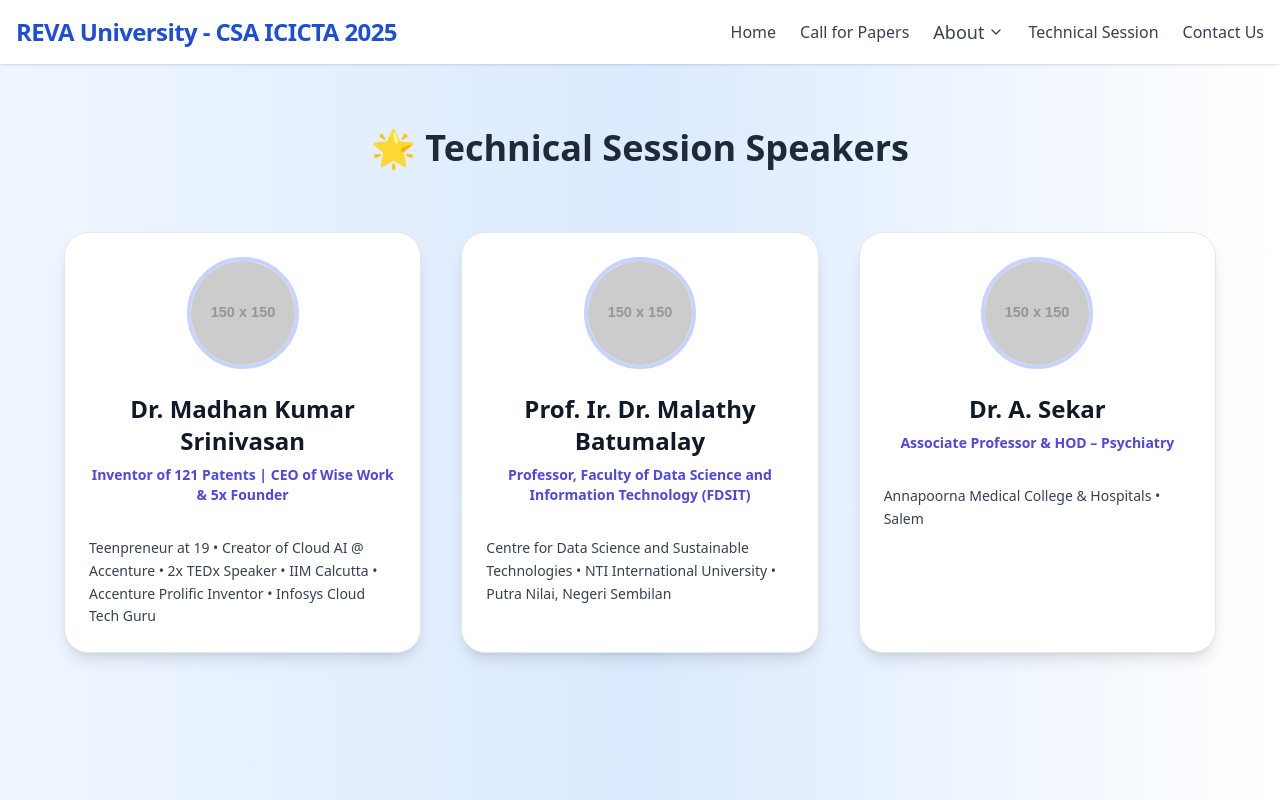
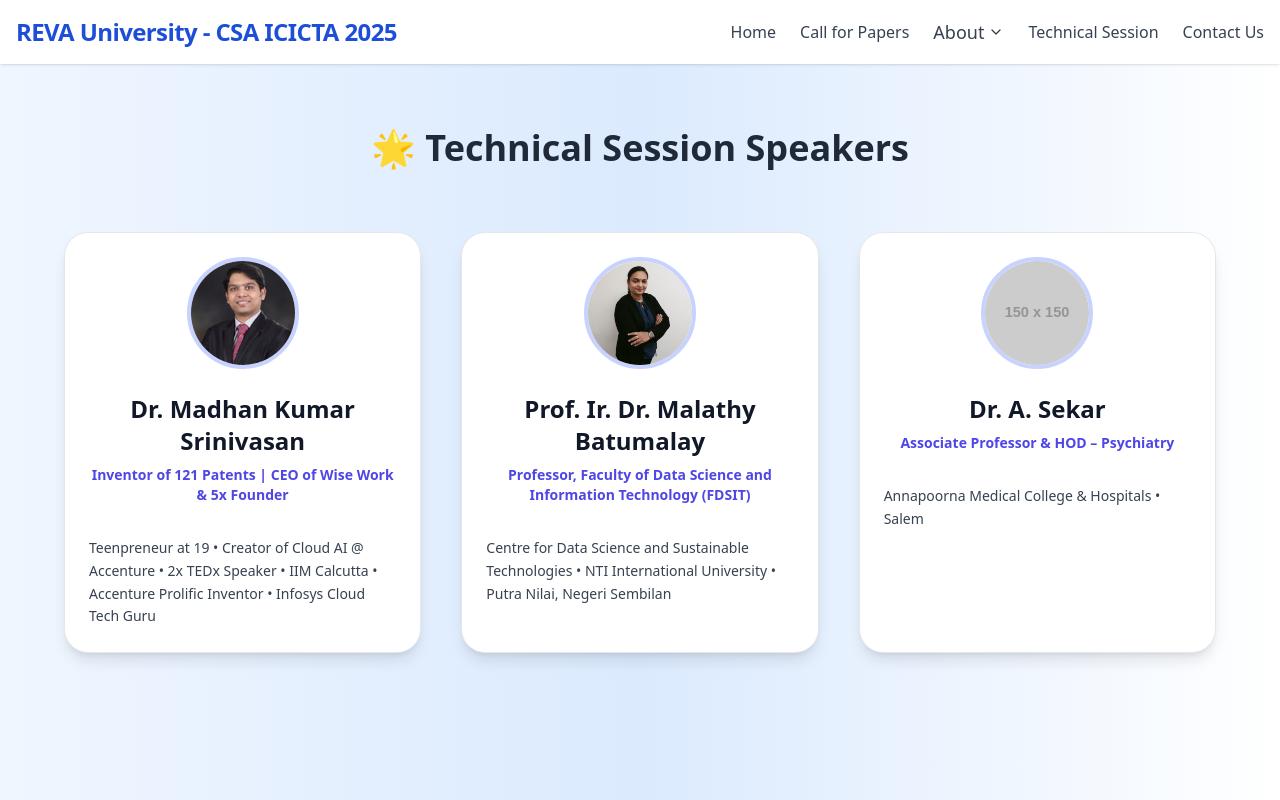
Before and after one commit to SatinderSinghSall/rava-csa-icicta--2025, a React (Vite) app: page /technical-session in a window 1280 px wide. Shown: the top 800 px of the page. Built offline with nearby package versions, Linux system fonts and the light colour scheme.

Commit message:
Added the images of Resourse Person in Technical Session page.

```diff
--- a/src/pages/TechnicalSession.jsx
+++ b/src/pages/TechnicalSession.jsx
@@ -1,4 +1,7 @@
 import { motion } from "framer-motion";
+
+import MadhanImage from "../assets/MadhanKumarSrinivasan.png";
+import MalathyImage from "../assets/MalathBatumalay.jpeg";
 
 const speakers = [
   {
@@ -6,7 +9,7 @@ const speakers = [
     title: "Inventor of 121 Patents | CEO of Wise Work & 5x Founder",
     details:
       "Teenpreneur at 19 • Creator of Cloud AI @ Accenture • 2x TEDx Speaker • IIM Calcutta • Accenture Prolific Inventor • Infosys Cloud Tech Guru",
-    image: "https://via.placeholder.com/150?text=Madhan+Kumar",
+    image: MadhanImage,
   },
   {
     name: "Prof. Ir. Dr. Malathy Batumalay",
@@ -14,7 +17,7 @@ const speakers = [
       "Professor, Faculty of Data Science and Information Technology (FDSIT)",
     details:
       "Centre for Data Science and Sustainable Technologies • NTI International University • Putra Nilai, Negeri Sembilan",
-    image: "https://via.placeholder.com/150?text=Malathy+Batumalay",
+    image: MalathyImage,
   },
   {
     name: "Dr. A. Sekar",
```
Also changed, not shown: src/assets/MadhanKumarSrinivasan.png (added), src/assets/MalathBatumalay.jpeg (added).
